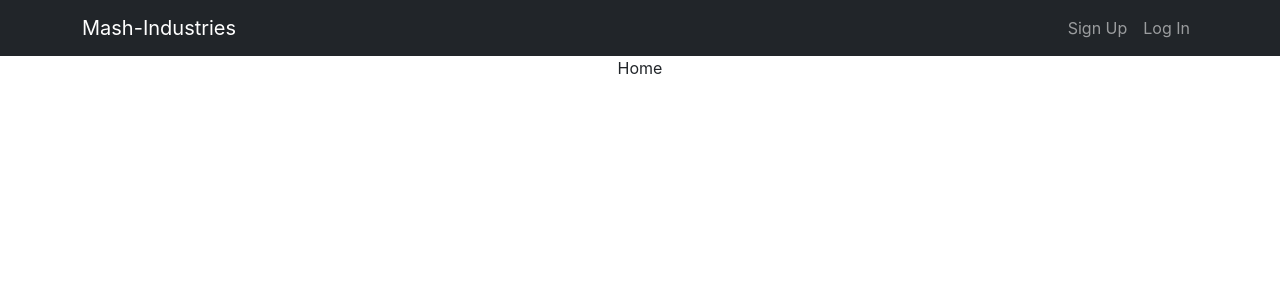
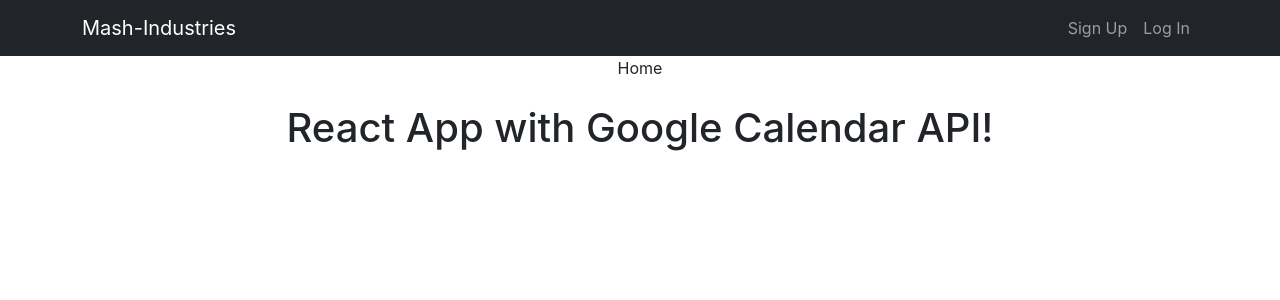
Before and after one commit to abdirahmanmohamedabdi/mash-frontend, a React (Create React App) app: page / in a window 1280 px wide. Shown: the top 300 px of the page. Built offline with nearby package versions, Linux system fonts and the light colour scheme; no server answers.

Commit message:
create variables for storing secrets

```diff
--- a/src/App.js
+++ b/src/App.js
@@ -1,4 +1,5 @@
-import React from "react";
+import React, { useEffect, useState } from "react";
+import { gapi} from "gapi-script";
 import Navigation from "./components/Navbar";
 import { AuthProvider } from "./components/AuthProvider";
 
@@ -10,6 +11,11 @@ import "./App.css";
 import { Routes, Route } from "react-router-dom";
 
 function App() {
+
+  const calenderID = process.env.REACT_APP_CALENDER_ID;
+  const apiKey = process.env.REACT_APP_GOOGLE_API_KEY;
+  const accessToken = process.env.REACT_APP_GOOGLE_ACCESS_TOKEN;
+
   return (
     <AuthProvider>
       <div className="App">
@@ -20,6 +26,11 @@ function App() {
           <Route path="/login" element={<Login />} />
         </Routes>
       </div>
+      <div className = "App pt-4">
+      <h1 className="text-2xl font-bold mb-4">
+        React App with Google Calendar API!
+      </h1>
+      </div>
     </AuthProvider>
   );
 }
```
